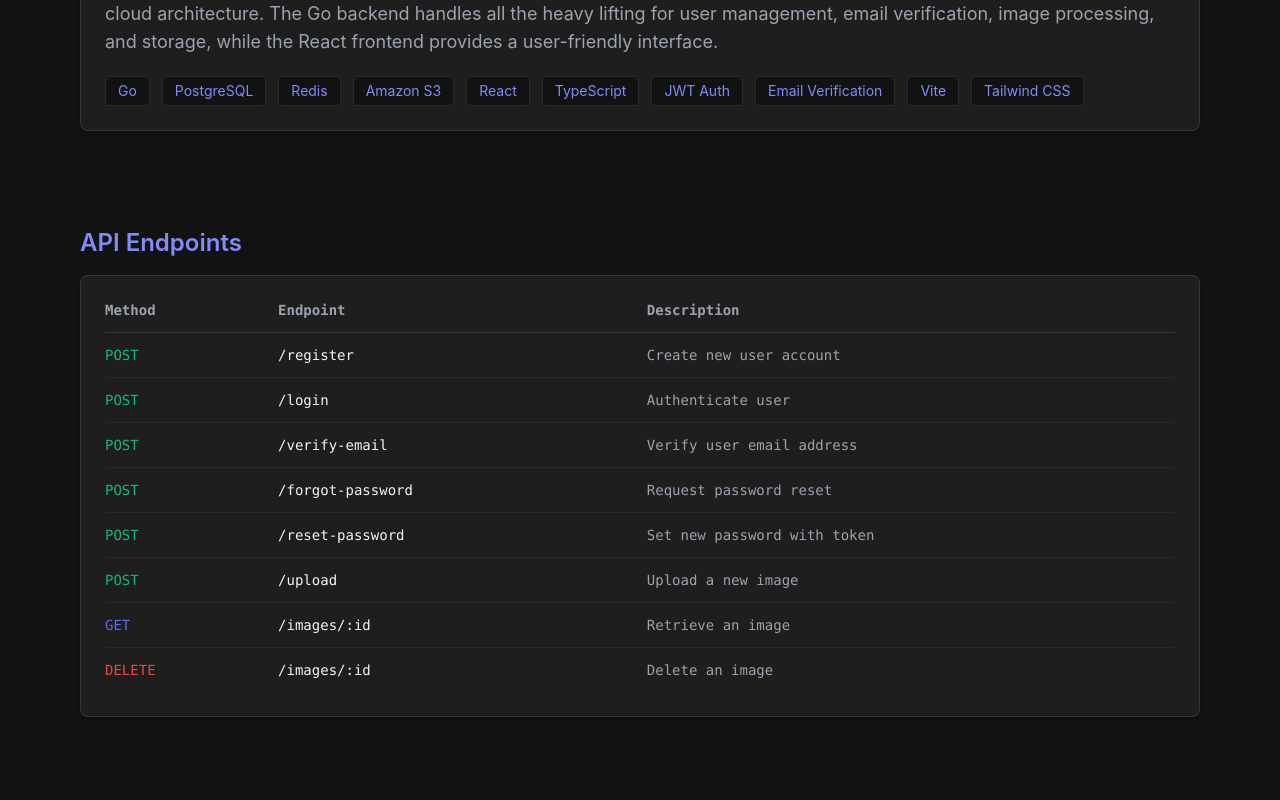
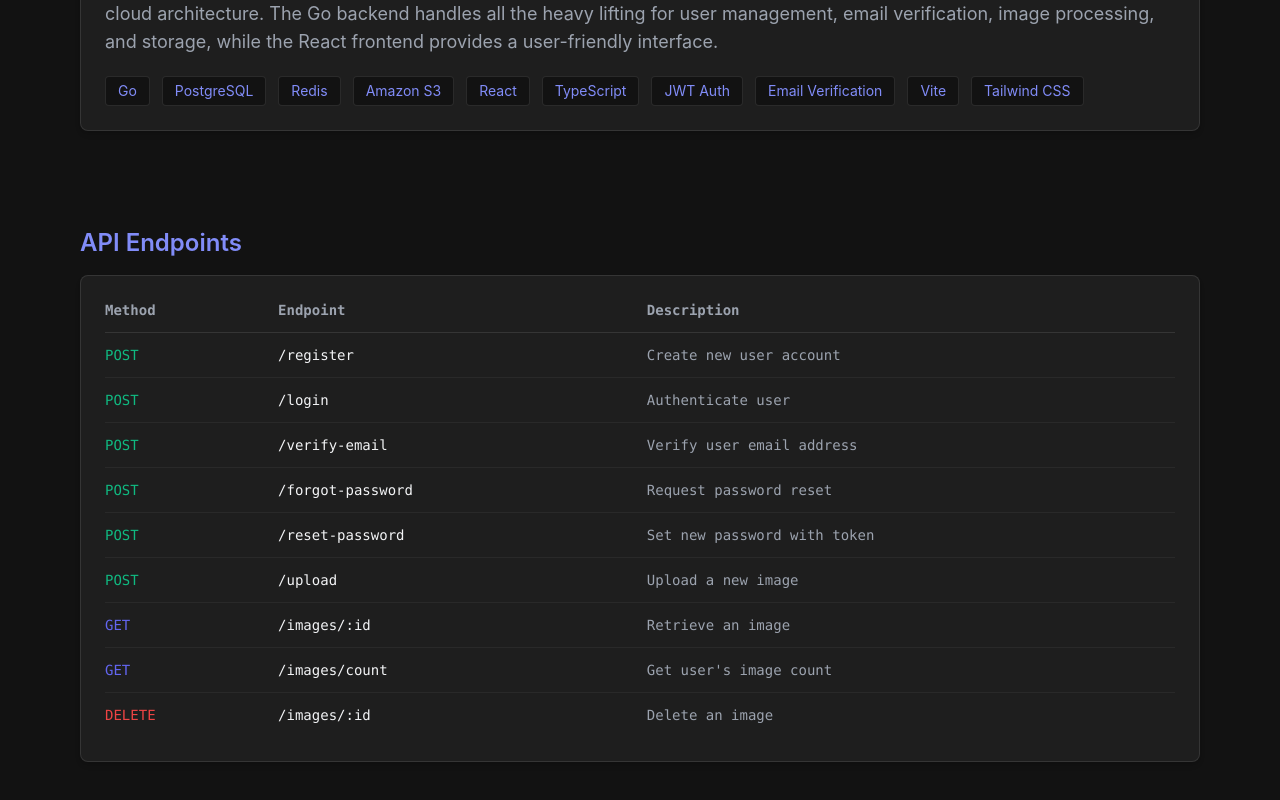
Before and after one commit to justnsmith/image-processing-service, a React (Vite) app in the folder frontend/: page / in a window 1280 px wide. Shown: the part 1848-2648 px from the top of the page. Before the commit the page ends 2613 px from the top, so only its background shows below. Built offline with nearby package versions, Linux system fonts and the light colour scheme.

Commit message:
Update Home.tsx

```diff
--- a/frontend/src/pages/Home.tsx
+++ b/frontend/src/pages/Home.tsx
@@ -271,6 +271,11 @@ const Home: React.FC = () => {
                                     <td className="py-3 pr-6">/images/:id</td>
                                     <td className="py-3 text-[var(--text-secondary)]">Retrieve an image</td>
                                 </tr>
+                                <tr className="border-b border-[rgba(255,255,255,0.05)]">
+                                    <td className="py-3 pr-6 text-[var(--primary)]">GET</td>
+                                    <td className="py-3 pr-6">/images/count</td>
+                                    <td className="py-3 text-[var(--text-secondary)]">Get user's image count</td>
+                                </tr>
                                 <tr>
                                     <td className="py-3 pr-6 text-[var(--danger)]">DELETE</td>
                                     <td className="py-3 pr-6">/images/:id</td>
```
